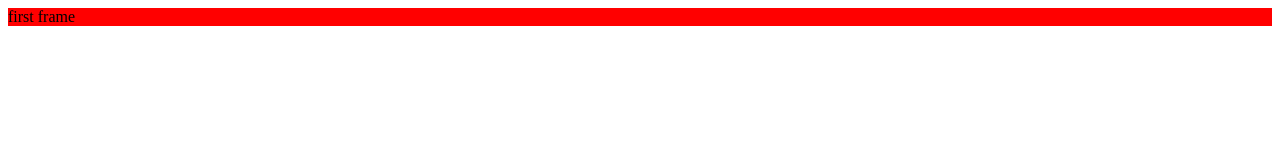
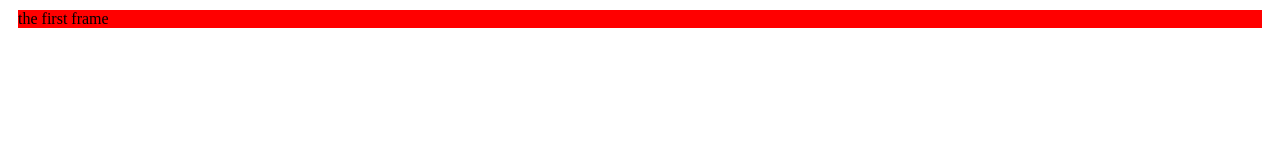
Before and after one commit to WilColRam/Interactive-Media, a plain HTML site: page week01-02.html in a window 1280 px wide. Drawn offline with Linux system fonts and the light colour scheme.

Commit message:
Update week01-02.html

```diff
--- a/week01-02.html
+++ b/week01-02.html
@@ -2,10 +2,11 @@
 <head> </head>
 <style>
   div {
-  background-color: red;
-  }
+      margin: 10px;
+      background-color: red;
+   }
   </style>
 <body>
-<div> first frame </div>
+<div> the first frame </div>
 </body>
 </html>
```
